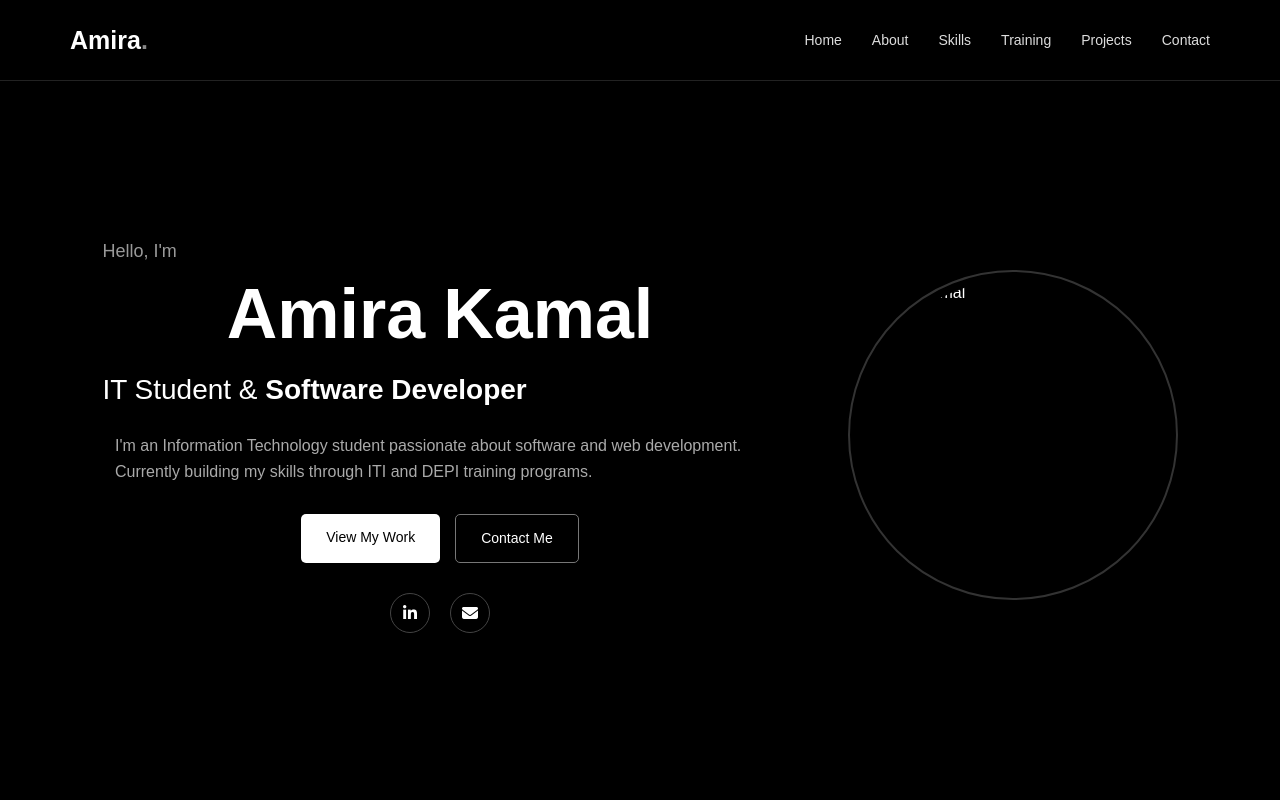
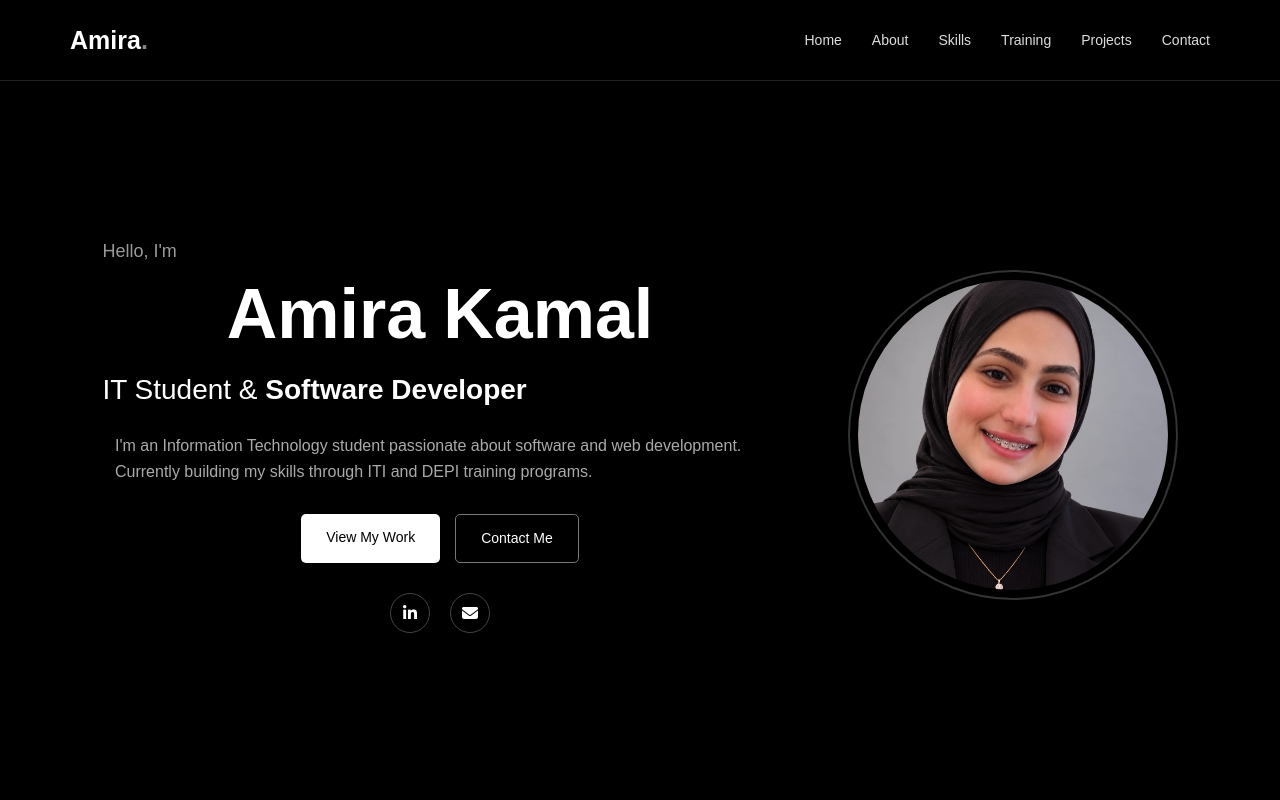
Before and after one commit to Amira-Kamal/portfolio, a plain HTML site: page index.html in a window 1280 px wide. Shown: the top 800 px of the page. Drawn offline with Linux system fonts and the light colour scheme; a script that the page names is missing.

Commit message:
Add files via upload

```diff
--- a/index.html
+++ b/index.html
@@ -93,7 +93,7 @@
 
         <div class="hero-image">
 
-            <img src="images/WhatsApp Image 2026-08-30 at 12.14.20 PM.jpeg" alt="Amira Kamal">
+            <img src="WhatsApp Image 2026-08-30 at 12.14.20 PM.jpeg" alt="Amira Kamal">
 
         </div>
 
```
